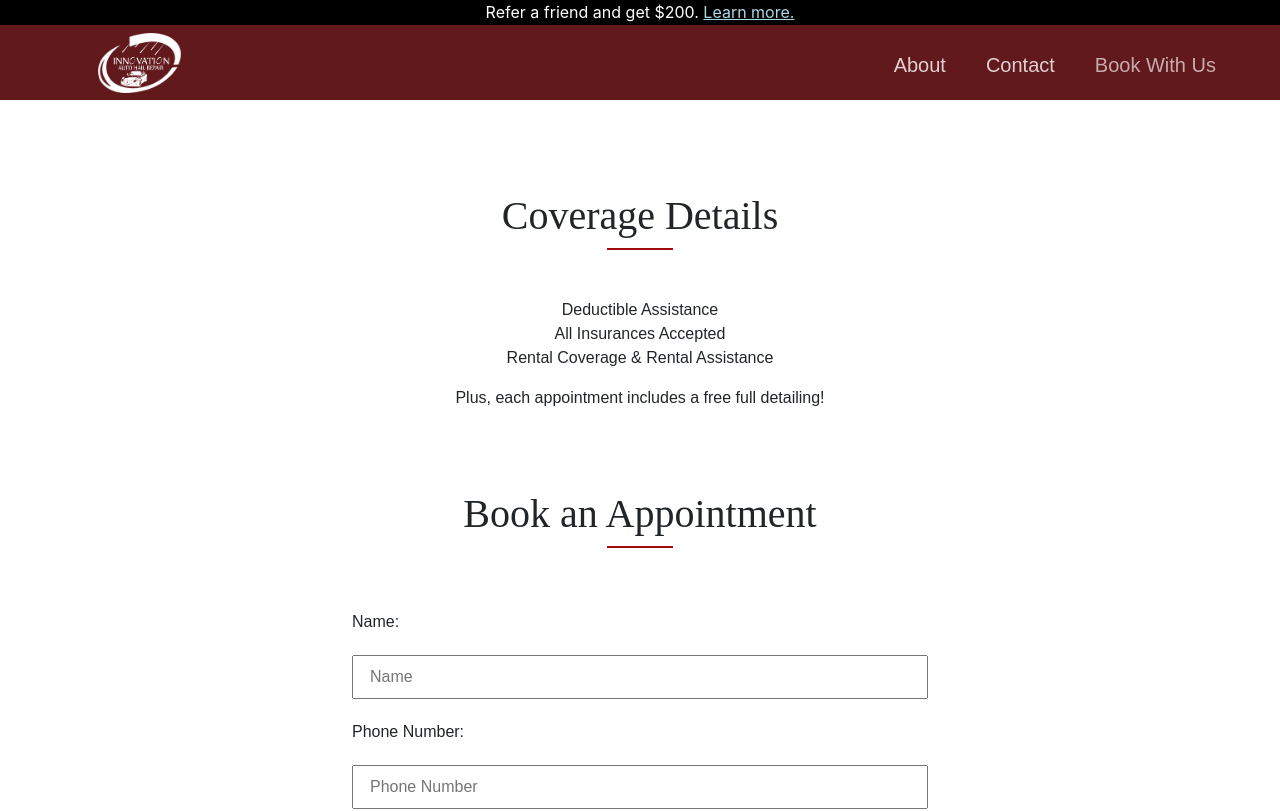
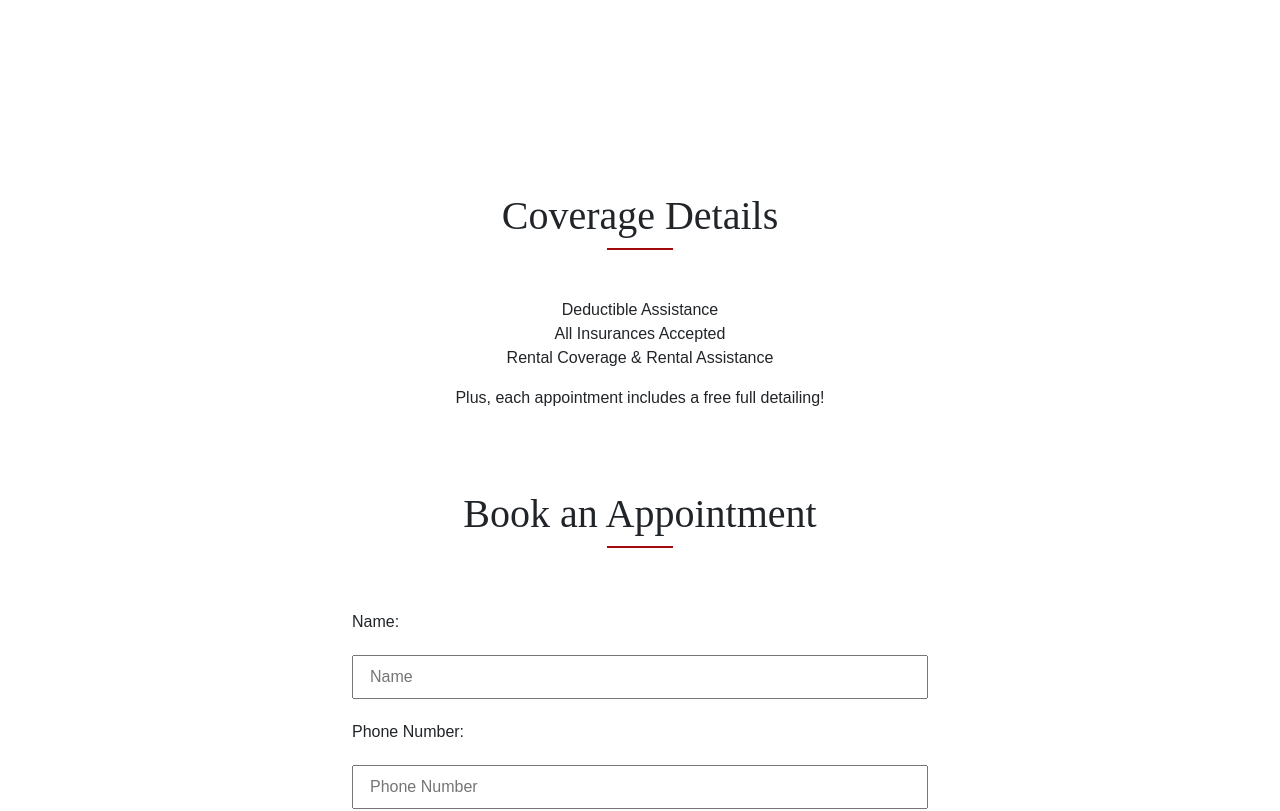
Before and after one commit to JRivera-31/Innovation-Auto-Repair, a Next.js app: page /booking in a window 1280 px wide. Shown: the top 811 px of the page. Built offline with nearby package versions, Linux system fonts and the light colour scheme.

Commit message:
added link to button on hero

```diff
--- a/components/Hero/Hero.js
+++ b/components/Hero/Hero.js
@@ -1,12 +1,15 @@
 import style from './hero.module.css';
 import { Button } from '@material-ui/core';
+import Link from "next/link"
 
 const Hero = () => {
     return (
         <section className={style.heroImg}>
             <h1 className={style.heroTitle}>Innovation Auto Repair</h1>
             <p className={style.heroText}>Our commitment is to repair  your vehicle to its pre-storm condition!</p>
-            <Button variant="contained">Book Free Estimate Now!</Button>
+            <Link href="/booking">
+                <Button variant="contained"><a>Book Free Estimate Now!</a></Button>
+            </Link>
         </section>
     )
 }
--- a/pages/booking.js
+++ b/pages/booking.js
@@ -7,7 +7,6 @@ export default function Booking() {
     return (
         <div>
           <div className={utilStyles.pagecontainer}>
-            <Header />
             <BookingDetails />
             <BookingForm />
           </div>
```
